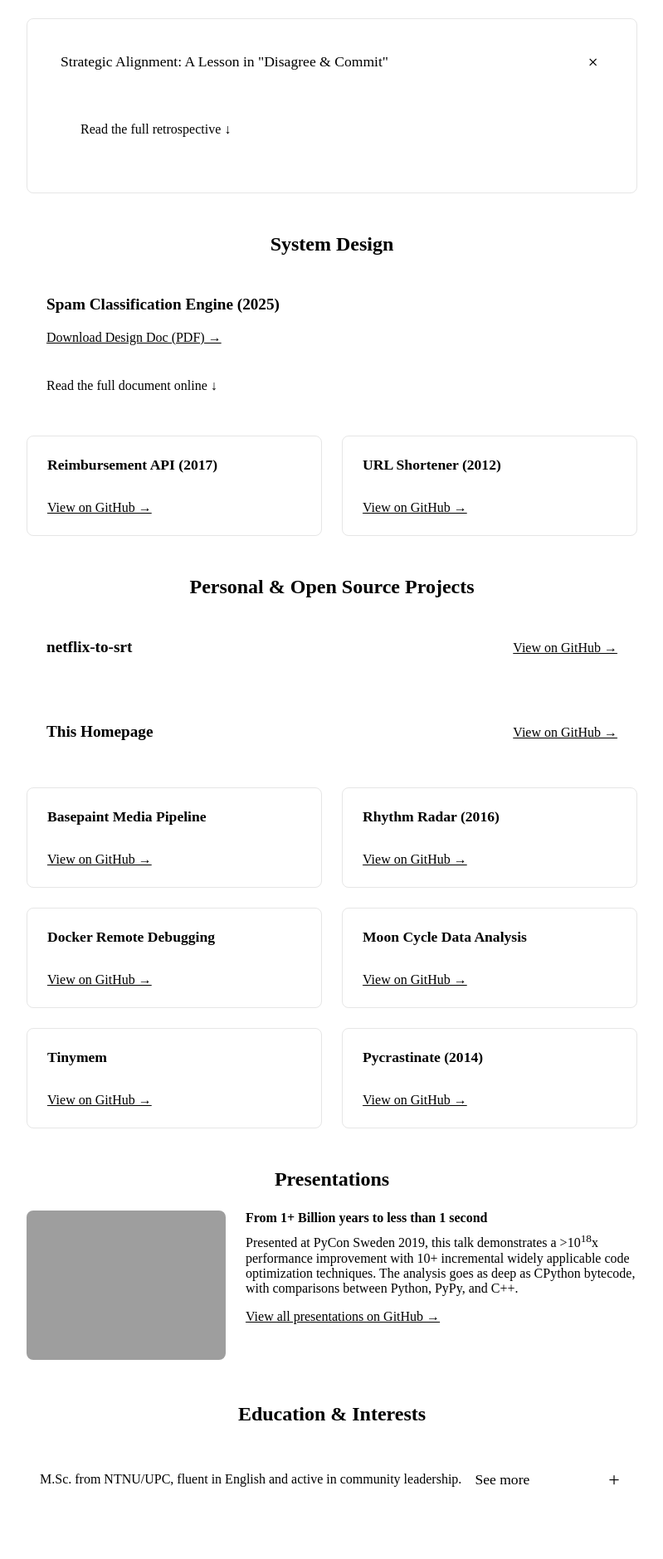
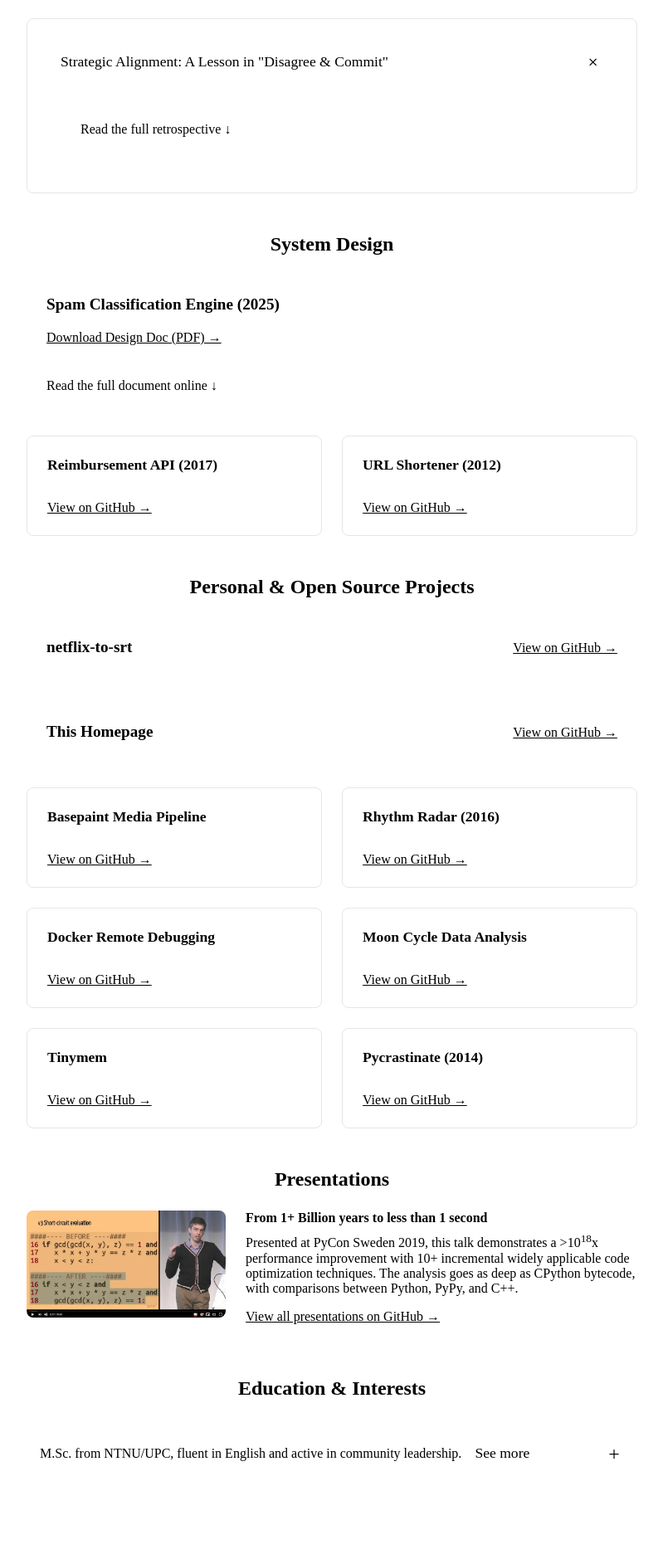
Before and after one commit to isaacbernat/homepage, a Node project: template src/pages/cv.njk in a window 1280 px wide. Shown: the part 2249-4128 px from the top of the page at 83% size, without its empty margins (240-1039 px from the left). After the commit the page ends 4010 px from the top, so only its background shows below. Run offline with Node 20 templates, Linux system fonts and the light colour scheme; the template is opened without the code that fills it, so the values that code supplies are empty; some libraries are stand-ins or nearby versions; grey boxes are pictures that could not be loaded.

Commit message:
chore(img) optimise youtube preview image

```diff
--- a/src/pages/cv.njk
+++ b/src/pages/cv.njk
@@ -201,7 +201,7 @@
         <h2 class="cv-section-title" id="presentations">Presentations</h2>
         <div class="presentation-featured">
             <a href="https://youtu.be/asZ0SDTKqvM" target="_blank" rel="noopener noreferrer">
-                <img src="https://raw.githubusercontent.com/isaacbernat/presentations/master/optimise/images/video_preview_with_play_button.png" alt="YouTube preview for PyCon talk" class="presentation-preview-image">
+                <img src="images/video_preview_with_play_button.webp" alt="YouTube preview for PyCon talk" class="presentation-preview-image">
             </a>
             <div class="presentation-details">
                 <h3>From 1+ Billion years to less than 1 second</h3>
```
Also changed, not shown: src/images/video_preview_with_play_button.webp (added).
